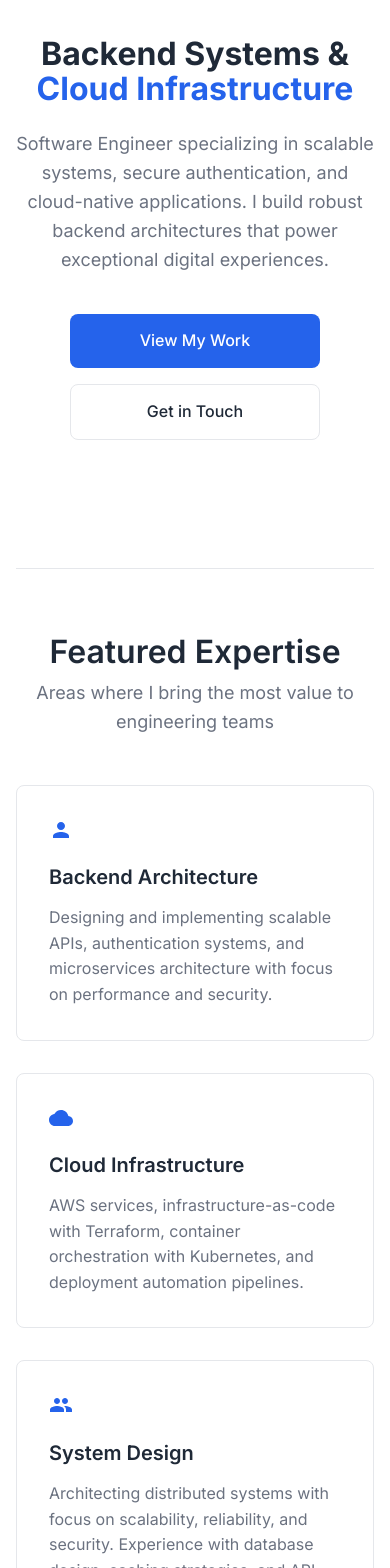
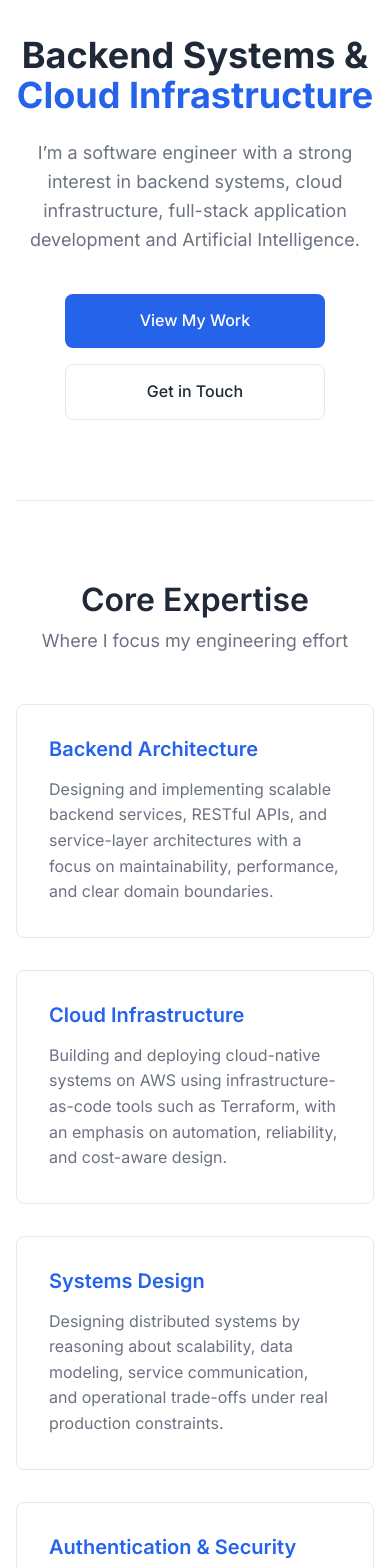
Before and after one commit to Stennis1/stennis-portfolio, a Next.js app: page / in a window 390 px wide. Shown: the part 260-1828 px from the top of the page. Built offline with nearby package versions, Linux system fonts and the light colour scheme.

Commit message:
refactor: merge homepage and about for minimalistic design and content

```diff
--- a/app/page.module.css
+++ b/app/page.module.css
@@ -5,7 +5,7 @@
 @keyframes fadeIn {
   from {
     opacity: 0;
-    transform: translateY(20px);
+    transform: translateY(16px);
   }
   to {
     opacity: 1;
@@ -13,10 +13,12 @@
   }
 }
 
+/* HERO */
+
 .heroSection {
   text-align: center;
   padding: 4rem 0;
-  max-width: 800px;
+  max-width: 820px;
   margin: 0 auto;
 }
 
@@ -37,7 +39,7 @@
   color: var(--text-light);
   line-height: 1.6;
   margin-bottom: 2.5rem;
-  max-width: 600px;
+  max-width: 640px;
   margin-left: auto;
   margin-right: auto;
 }
@@ -49,13 +51,15 @@
   flex-wrap: wrap;
 }
 
+/* BUTTONS */
+
 .primaryButton {
   background: var(--primary-color);
-  color: white;
+  color: #fff;
   padding: 0.875rem 2rem;
   border-radius: var(--radius);
   font-weight: 500;
-  transition: all 0.2s;
+  transition: all 0.2s ease;
   display: inline-block;
 }
 
@@ -71,21 +75,23 @@
   color: var(--text-color);
   padding: 0.875rem 2rem;
   border-radius: var(--radius);
+  border: 1px solid var(--border-color);
   font-weight: 500;
-  border: 1px solid var(--border-color);
-  transition: all 0.2s;
+  transition: all 0.2s ease;
   display: inline-block;
 }
 
 .secondaryButton:hover {
-  color: #000000;
+  color: #000;
   background: var(--background-alt);
   transform: translateY(-2px);
   box-shadow: var(--shadow-sm);
 }
 
+/* FEATURED EXPERTISE */
+
 .featuredSection {
-  margin: 6rem 0;
+  margin: 1rem 0;
   padding: 3rem 0;
   border-top: 1px solid var(--border-color);
   border-bottom: 1px solid var(--border-color);
@@ -99,17 +105,16 @@
 .sectionHeader h2 {
   font-size: 2rem;
   margin-bottom: 0.5rem;
-  color: var(--text-color);
 }
 
 .sectionHeader p {
+  font-size: 1.125rem;
   color: var(--text-light);
-  font-size: 1.125rem;
 }
 
 .expertiseGrid {
   display: grid;
-  grid-template-columns: repeat(auto-fit, minmax(300px, 1fr));
+  grid-template-columns: repeat(auto-fit, minmax(280px, 1fr));
   gap: 2rem;
   max-width: 1000px;
   margin: 0 auto;
@@ -120,7 +125,7 @@
   border: 1px solid var(--border-color);
   border-radius: var(--radius);
   padding: 2rem;
-  transition: all 0.2s;
+  transition: all 0.2s ease;
 }
 
 .expertiseCard:hover {
@@ -128,21 +133,38 @@
   box-shadow: var(--shadow-md);
 }
 
-.expertiseIcon {
-  color: var(--primary-color);
-  margin-bottom: 1rem;
-}
-
 .expertiseCard h3 {
   font-size: 1.25rem;
   margin-bottom: 1rem;
-  color: var(--text-color);
+  color: var(--primary-color);
 }
 
 .expertiseCard p {
   color: var(--text-light);
   line-height: 1.6;
 }
+
+/* BACKGROUND (ABOUT MERGED) */
+
+.profileSection {
+  max-width: 700px;
+  margin: 5rem auto;
+  text-align: center;
+}
+
+.profileSection h2 {
+  font-size: 2rem;
+  margin-bottom: 1.5rem;
+}
+
+.profileSection p {
+  font-size: 1.05rem;
+  line-height: 1.7;
+  color: var(--text-light);
+  margin-bottom: 1.25rem;
+}
+
+/* CTA */
 
 .ctaSection {
   text-align: center;
@@ -154,23 +176,21 @@
 .ctaSection h2 {
   font-size: 2rem;
   margin-bottom: 1rem;
-  color: var(--text-color);
 }
 
 .ctaSection p {
+  font-size: 1.125rem;
   color: var(--text-light);
-  font-size: 1.125rem;
-  line-height: 1.6;
   margin-bottom: 2rem;
 }
 
 .ctaButton {
   background: var(--text-color);
-  color: white;
+  color: #fff;
   padding: 1rem 2.5rem;
   border-radius: var(--radius);
   font-weight: 500;
-  transition: all 0.2s;
+  transition: all 0.2s ease;
   display: inline-block;
 }
 
@@ -181,6 +201,8 @@
   box-shadow: var(--shadow-md);
 }
 
+/* RESPONSIVE */
+
 @media (max-width: 768px) {
   .heroTitle {
     font-size: 2.25rem;
@@ -188,10 +210,6 @@
 
   .heroSubtitle {
     font-size: 1.125rem;
-  }
-
-  .expertiseGrid {
-    grid-template-columns: 1fr;
   }
 
   .heroActions {
@@ -202,18 +220,7 @@
   .primaryButton,
   .secondaryButton {
     width: 100%;
-    max-width: 250px;
+    max-width: 260px;
     text-align: center;
   }
 }
-
-@media (max-width: 480px) {
-  .heroTitle {
-    font-size: 2rem;
-  }
-
-  .featuredSection {
-    margin: 4rem 0;
-    padding: 2rem 0;
-  }
-}
--- a/app/page.tsx
+++ b/app/page.tsx
@@ -1,20 +1,21 @@
-import Link from 'next/link';
-import Container from './components/Container';
-import styles from './page.module.css';
+import Link from "next/link";
+import Container from "./components/Container";
+import styles from "./page.module.css";
 
 export default function HomePage() {
   return (
     <Container>
       <div className={styles.homeContent}>
-        <div className={styles.heroSection}>
+        {/* HERO */}
+        <section className={styles.heroSection}>
           <h1 className={styles.heroTitle}>
-            Backend Systems &<br />
+            Backend Systems & <br />
             <span className={styles.highlight}>Cloud Infrastructure</span>
           </h1>
+
           <p className={styles.heroSubtitle}>
-            Software Engineer specializing in scalable systems, secure authentication,
-            and cloud-native applications. I build robust backend architectures that power
-            exceptional digital experiences.
+           I’m a software engineer with a strong interest in backend systems, cloud
+            infrastructure, full-stack application development and Artificial Intelligence.
           </p>
 
           <div className={styles.heroActions}>
@@ -25,54 +26,65 @@ export default function HomePage() {
               Get in Touch
             </Link>
           </div>
-        </div>
+        </section>
 
-        <div className={styles.featuredSection}>
+        {/* FEATURED EXPERTISE */}
+        <section className={styles.featuredSection}>
           <div className={styles.sectionHeader}>
-            <h2>Featured Expertise</h2>
-            <p>Areas where I bring the most value to engineering teams</p>
+            <h2>Core Expertise</h2>
+            <p>Where I focus my engineering effort</p>
           </div>
 
 <div className={styles.expertiseGrid}>
   <div className={styles.expertiseCard}>
-              <div className={styles.expertiseIcon}>
-                <svg width="24" height="24" viewBox="0 0 24 24" fill="currentColor">
-                  <path d="M12 12c2.21 0 4-1.79 4-4s-1.79-4-4-4-4 1.79-4 4 1.79 4 4 4zm0 2c-2.67 0-8 1.34-8 4v2h16v-2c0-2.66-5.33-4-8-4z"/>
-                </svg>
-              </div>
     <h3>Backend Architecture</h3>
-              <p>Designing and implementing scalable APIs, authentication systems, and microservices architecture with focus on performance and security.</p>
+    <p>
+      Designing and implementing scalable backend services, RESTful APIs, and
+      service-layer architectures with a focus on maintainability, performance,
+      and clear domain boundaries.
+    </p>
   </div>
 
   <div className={styles.expertiseCard}>
-              <div className={styles.expertiseIcon}>
-                <svg width="24" height="24" viewBox="0 0 24 24" fill="currentColor">
-                  <path d="M19.35 10.04C18.67 6.59 15.64 4 12 4 9.11 4 6.6 5.64 5.35 8.04 2.34 8.36 0 10.91 0 14c0 3.31 2.69 6 6 6h13c2.76 0 5-2.24 5-5 0-2.64-2.05-4.78-4.65-4.96z"/>
-                </svg>
-              </div>
     <h3>Cloud Infrastructure</h3>
-              <p>AWS services, infrastructure-as-code with Terraform, container orchestration with Kubernetes, and deployment automation pipelines.</p>
+    <p>
+      Building and deploying cloud-native systems on AWS using
+      infrastructure-as-code tools such as Terraform, with an emphasis on
+      automation, reliability, and cost-aware design.
+    </p>
   </div>
 
   <div className={styles.expertiseCard}>
-              <div className={styles.expertiseIcon}>
-                <svg width="24" height="24" viewBox="0 0 24 24" fill="currentColor">
-                  <path d="M16 11c1.66 0 2.99-1.34 2.99-3S17.66 5 16 5c-1.66 0-3 1.34-3 3s1.34 3 3 3zm-8 0c1.66 0 2.99-1.34 2.99-3S9.66 5 8 5C6.34 5 5 6.34 5 8s1.34 3 3 3zm0 2c-2.33 0-7 1.17-7 3.5V19h14v-2.5c0-2.33-4.67-3.5-7-3.5zm8 0c-.29 0-.62.02-.97.05 1.16.84 1.97 1.97 1.97 3.45V19h6v-2.5c0-2.33-4.67-3.5-7-3.5z"/>
-                </svg>
+    <h3>Systems Design</h3>
+    <p>
+      Designing distributed systems by reasoning about scalability, data
+      modeling, service communication, and operational trade-offs under real
+      production constraints.
+    </p>
   </div>
-              <h3>System Design</h3>
-              <p>Architecting distributed systems with focus on scalability, reliability, and security. Experience with database design, caching strategies, and API design patterns.</p>
-            </div>
+
+  <div className={styles.expertiseCard}>
+    <h3>Authentication & Security</h3>
+    <p>
+      Implementing secure authentication and authorization systems including
+      OAuth-based flows, token management, and access control.
+    </p>
   </div>
 </div>
 
-        <div className={styles.ctaSection}>
-          <h2>Let's Build Something Amazing</h2>
-          <p>Looking for a backend engineer to bring your next project to life? I'm always interested in new challenges and opportunities.</p>
+        </section>
+
+        {/* CTA */}
+        <section className={styles.ctaSection}>
+          <h2>Let’s Build Something Meaningful</h2>
+          <p>
+            I’m always interested in working on challenging backend and
+            infrastructure problems.
+          </p>
           <Link href="/contact" className={styles.ctaButton}>
             Start a Conversation
           </Link>
-        </div>
+        </section>
       </div>
     </Container>
   );
```
Lines whose indentation alone changed are shown as unchanged.
